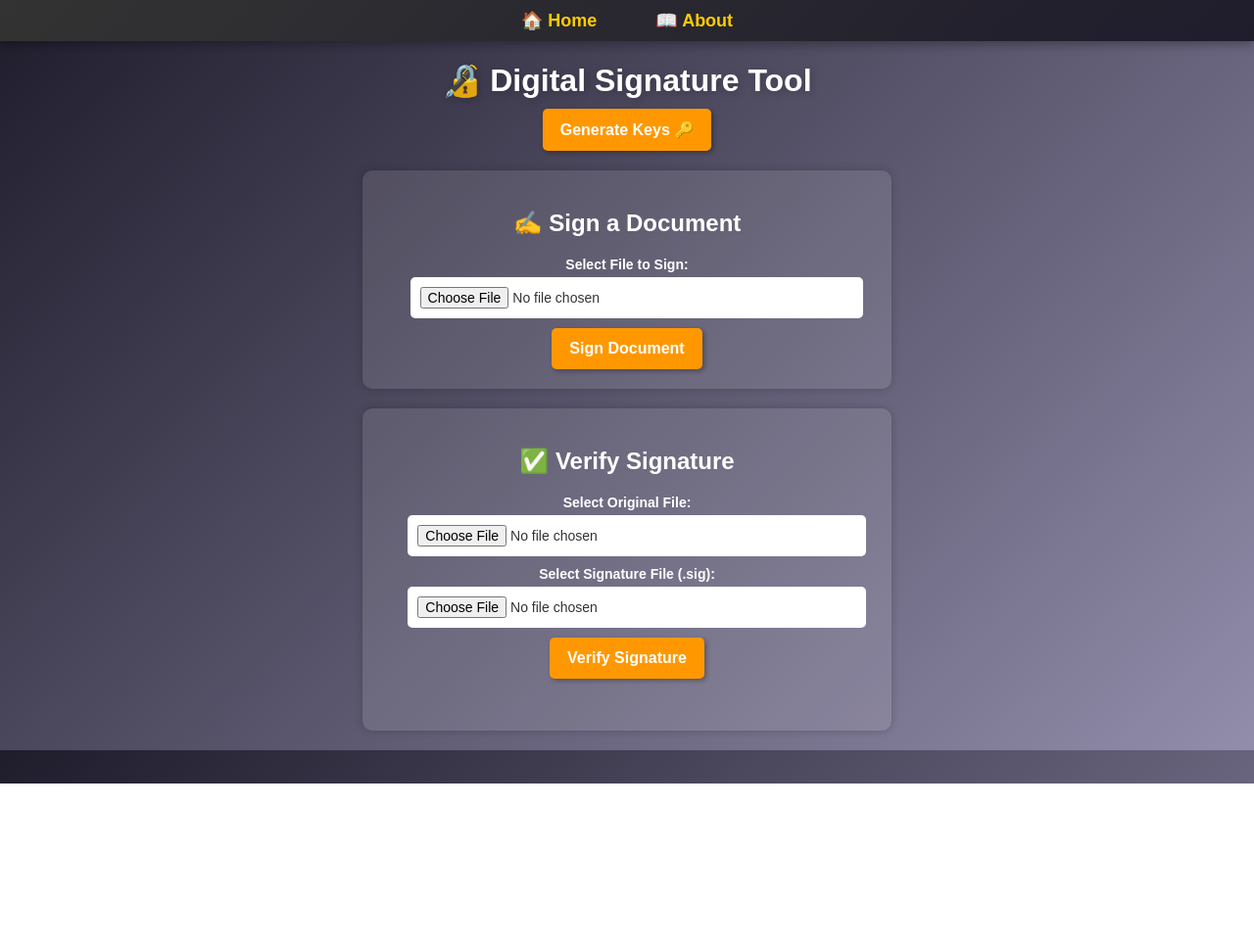
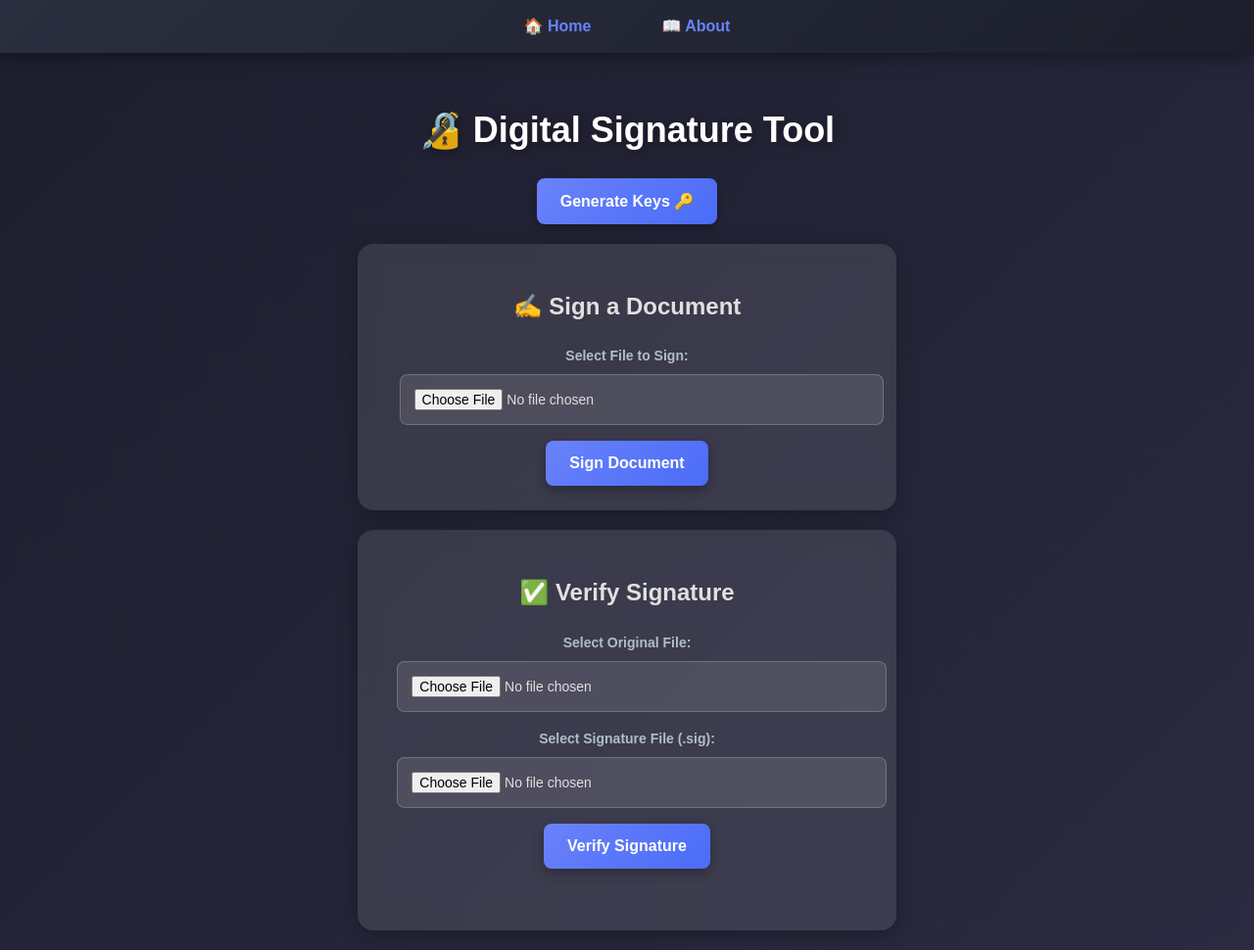
Before and after one commit to Mitesh6440/DigiSign, a Flask app: page / in a window 1280 px wide. Shown: the whole page at 98% size. Before the commit the page ends 800 px from the top, so only its background shows below. Run offline with Flask 3, Linux system fonts and the light colour scheme.

Commit message:
Updated files4

```diff
--- a/static/style.css
+++ b/static/style.css
@@ -3,103 +3,126 @@ body {
     margin: 0;
     padding: 0;
     font-family: 'Poppins', sans-serif;
-    background: linear-gradient(135deg, #1f1c2c, #928dab);
-    color: #fff;
+    background: linear-gradient(135deg, #1e1e2f, #2a2a40);
+    color: #e0e0e0;
     text-align: center;
+    padding-top: 80px;
+    line-height: 1.6;
 }
-
 
 /* Header */
 h1 {
-    font-size: 32px;
-    font-weight: bold;
-    text-shadow: 2px 2px 8px rgba(0, 0, 0, 0.2);
-    margin-bottom: 10px;
+    font-size: 36px;
+    font-weight: 700;
+    text-shadow: 2px 2px 10px rgba(0, 0, 0, 0.4);
+    margin-bottom: 20px;
+    color: #ffffff;
 }
 
 /* Sections */
 section {
     background: rgba(255, 255, 255, 0.1);
-    padding: 20px;
-    border-radius: 10px;
+    padding: 25px;
+    border-radius: 16px;
     margin: 20px auto;
     display: flex;
     flex-direction: column;
     align-items: center;
     max-width: 500px;
-    box-shadow: 0px 0px 10px rgba(0, 0, 0, 0.2);
+    box-shadow: 0px 4px 20px rgba(0, 0, 0, 0.3);
+    backdrop-filter: blur(10px);
+    transition: all 0.3s ease-in-out;
+}
+
+section:hover {
+    transform: translateY(-5px);
+    box-shadow: 0px 6px 24px rgba(0, 0, 0, 0.4);
 }
 
 /* Input Fields */
 input[type="file"] {
-    background: #fff;
-    color: #333;
-    padding: 10px;
-    border-radius: 5px;
+    background: rgba(255, 255, 255, 0.1);
+    color: #e0e0e0;
+    padding: 14px;
+    border-radius: 8px;
     width: 100%;
-    margin-bottom: 10px;
+    margin-bottom: 16px;
     font-size: 14px;
+    border: 1px solid rgba(255, 255, 255, 0.2);
+    transition: all 0.3s ease;
+}
+
+input[type="file"]:hover {
+    background: rgba(255, 255, 255, 0.15);
+    border-color: rgba(255, 255, 255, 0.3);
 }
 
 /* Buttons */
 button {
-    background: #ff9800;
+    background: linear-gradient(135deg, #6a82fb, #4a6cf7);
     color: #fff;
     border: none;
-    padding: 12px 18px;
-    border-radius: 5px;
+    padding: 14px 24px;
+    border-radius: 8px;
     font-size: 16px;
-    font-weight: bold;
+    font-weight: 600;
     cursor: pointer;
     transition: all 0.3s ease;
-    box-shadow: 2px 2px 5px rgba(0, 0, 0, 0.3);
+    box-shadow: 0px 4px 12px rgba(0, 0, 0, 0.3);
 }
 
 button:hover {
-    background: #e67e22;
+    background: linear-gradient(135deg, #4a6cf7, #6a82fb);
+    transform: translateY(-2px);
+    box-shadow: 0px 6px 16px rgba(0, 0, 0, 0.4);
 }
 
 /* Download Link */
 #download-link {
     display: block;
-    margin-top: 15px;
-    padding: 10px;
-    background: #4caf50;
+    margin-top: 20px;
+    padding: 14px;
+    background: linear-gradient(135deg, #4a6cf7, #6a82fb);
     color: white;
     text-decoration: none;
-    border-radius: 5px;
-    font-weight: bold;
+    border-radius: 8px;
+    font-weight: 600;
+    transition: all 0.3s ease;
 }
 
 #download-link:hover {
-    background: #2ecc71;
+    background: linear-gradient(135deg, #6a82fb, #4a6cf7);
+    transform: translateY(-2px);
+    box-shadow: 0px 6px 16px rgba(0, 0, 0, 0.4);
 }
 
 /* Verification Result */
 #verify-result {
-    font-weight: bold;
+    font-weight: 600;
     font-size: 18px;
-    margin-top: 15px;
-    color: #ffd700;
+    margin-top: 20px;
+    color: #6a82fb;
 }
 
 /* Labels */
 label {
     font-size: 14px;
-    font-weight: bold;
+    font-weight: 600;
     display: block;
-    margin-bottom: 5px;
+    margin-bottom: 8px;
+    color: #b0bec5;
 }
 
 /* Navbar Styling */
 nav {
-    background: linear-gradient(135deg, #333, #1f1c2c);
-    box-shadow: 0px 4px 10px rgba(0, 0, 0, 0.3);
-    position: sticky;
+    background: linear-gradient(135deg, #2a2e3e, #1c1f2b);
+    box-shadow: 0px 4px 16px rgba(0, 0, 0, 0.4);
+    position: fixed;
     top: 0;
     width: 100%;
     z-index: 1000;
-    padding: 10px 0;
+    padding: 14px 0;
+    transition: all 0.3s ease-in-out;
 }
 
 /* Navbar List */
@@ -110,7 +133,7 @@ nav ul {
     display: flex;
     justify-content: center;
     align-items: center;
-    gap: 20px;
+    gap: 24px;
 }
 
 /* Navbar Items */
@@ -121,22 +144,38 @@ nav ul li {
 /* Navbar Links */
 nav ul li a {
     text-decoration: none;
-    color: #ffcc00;
-    font-size: 18px;
-    font-weight: bold;
-    padding: 12px 20px; /* Increased padding for better spacing */
+    color: #6a82fb;
+    font-size: 16px;
+    font-weight: 600;
+    padding: 12px 24px;
     transition: all 0.3s ease-in-out;
-    border-radius: 5px;
+    border-radius: 8px;
 }
 
 /* Navbar Hover Effects */
 nav ul li a:hover {
-    background: rgba(255, 255, 255, 0.2);
+    background: rgba(255, 255, 255, 0.1);
     color: #ffffff;
 }
 
 /* Active Page Indicator */
 nav ul li a.active {
-    background: #ff9800;
-    color: #fff;
+    background: #6a82fb;
+    color: #ffffff;
 }
+
+/* Responsive Design */
+@media (max-width: 600px) {
+    section {
+        max-width: 90%;
+    }
+
+    nav ul {
+        flex-direction: column;
+        gap: 12px;
+    }
+
+    h1 {
+        font-size: 28px;
+    }
+}
```
Also changed, not shown: 4 other files.
